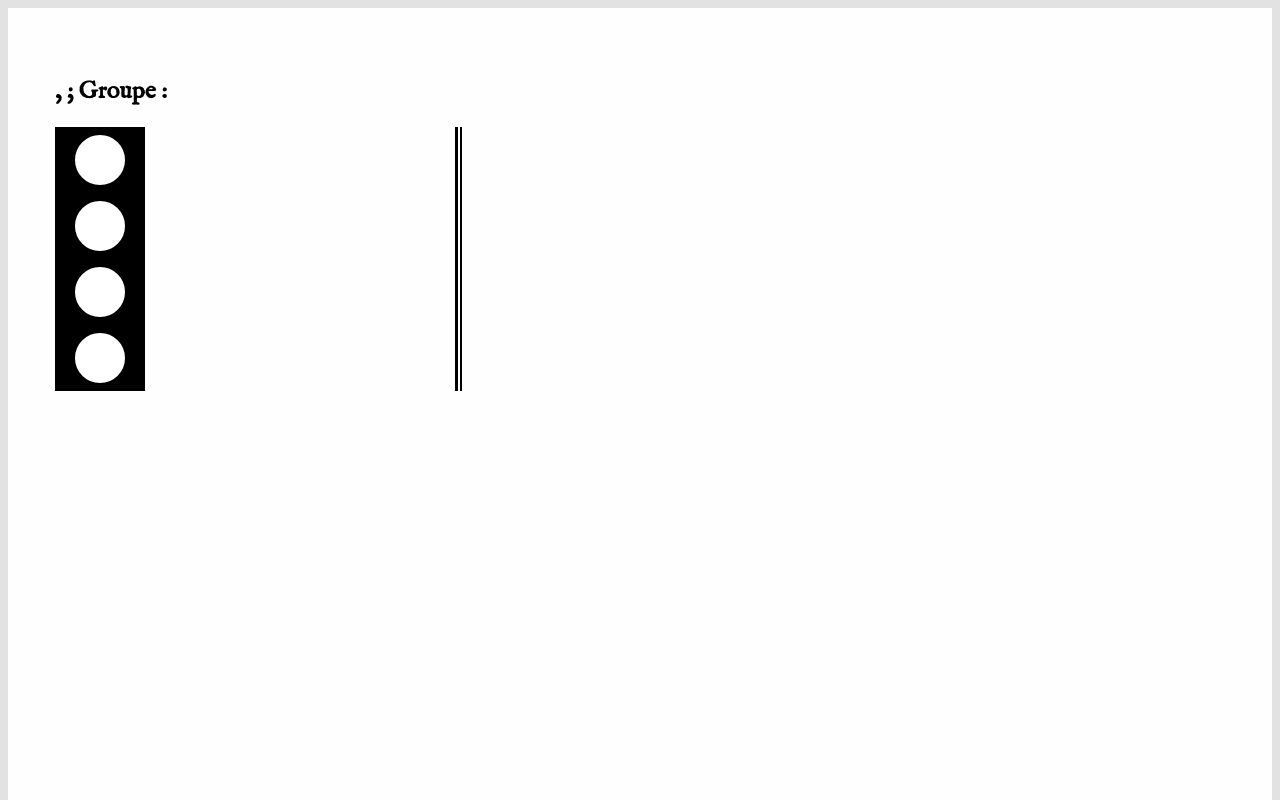
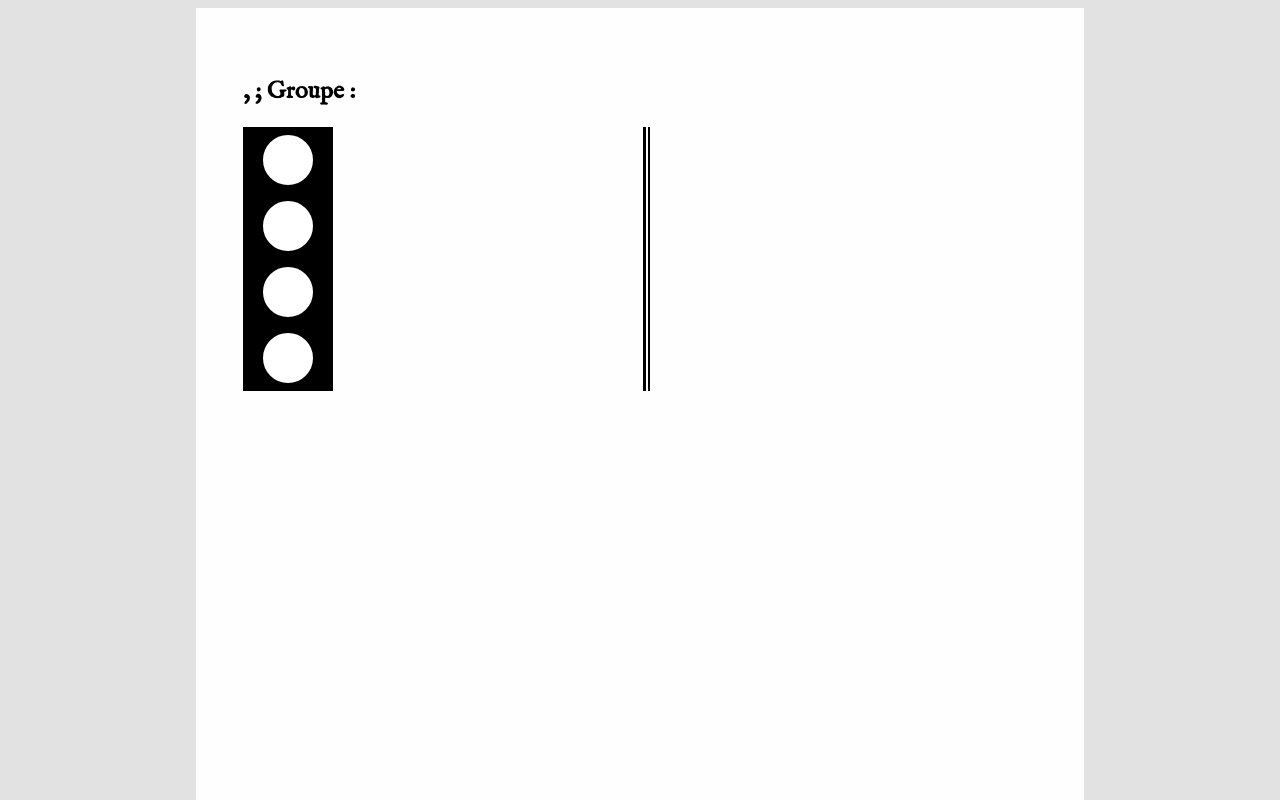
Before and after one commit to ebenaum/thekeeper, a plain HTML site: page public/print.html in a window 1280 px wide. Shown: the top 800 px of the page. Drawn offline with nearby package versions, Linux system fonts and the light colour scheme.

Commit message:
fix: update page width to remove min-width for consistent layout

```diff
--- a/public/print.css
+++ b/public/print.css
@@ -37,7 +37,7 @@
 
   page {
     background: #fefefe;
-    min-width: 21cm;
+    width: 21cm;
     min-height: 29.7cm;
     display: block;
     margin: 0 auto;
```
